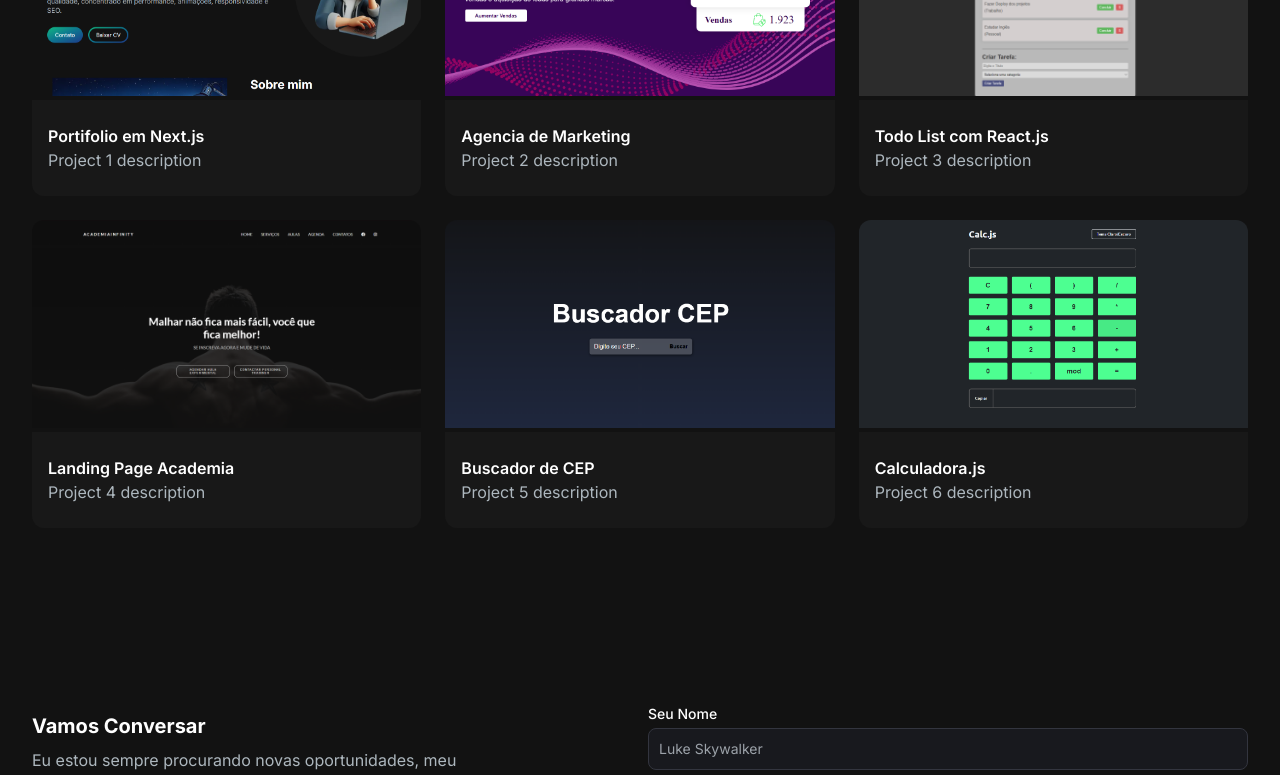
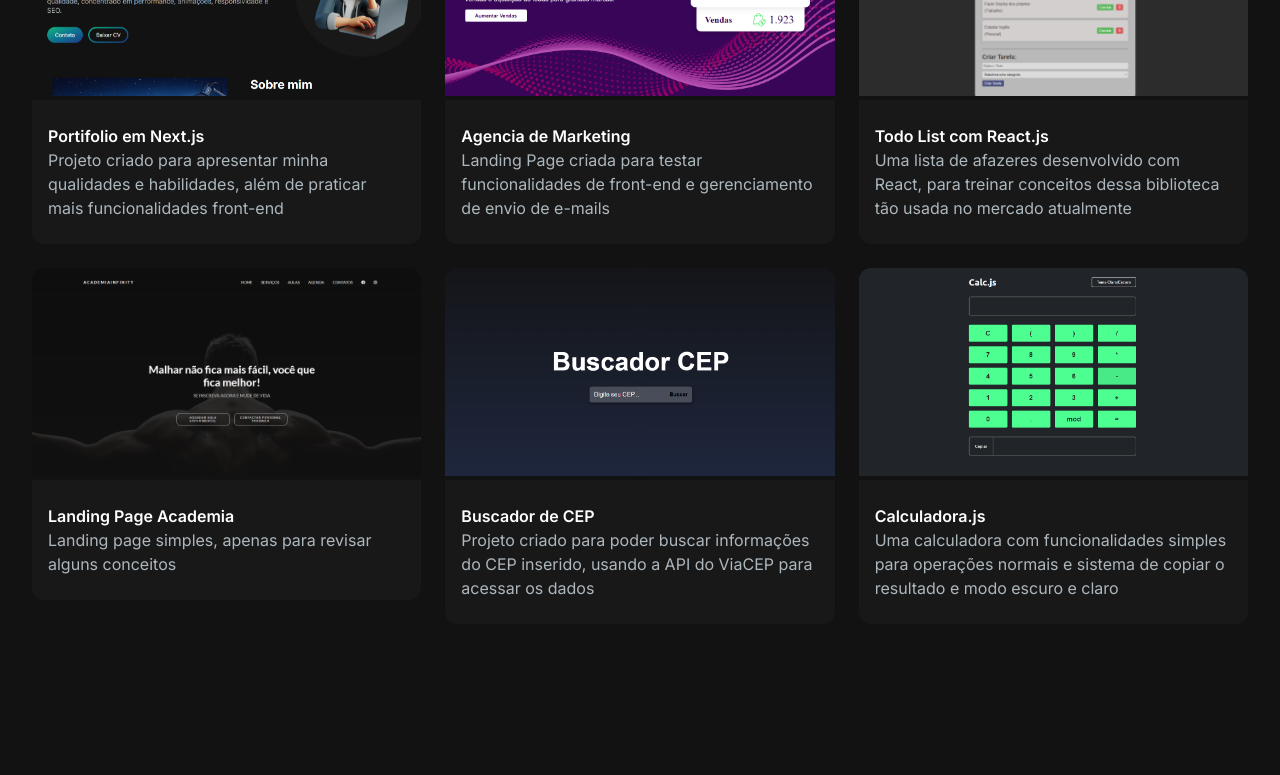
Before and after one commit to EdsonKL/Portifolio-Edson, a Next.js app: page / in a window 1280 px wide. Shown: the part 1514-2289 px from the top of the page. Built offline with nearby package versions, Linux system fonts and the light colour scheme.

Commit message:
alterações em screen tablet e href cv

```diff
--- a/src/app/components/HeroSection.jsx
+++ b/src/app/components/HeroSection.jsx
@@ -3,11 +3,23 @@
 import Image from "next/image";
 import React from "react";
 import avatar from "../../../public/avatar.png";
+import resume from "../../../public/project1.png";
+const pdf = "../../../public/resume.pdf";
 
 import { TypeAnimation } from "react-type-animation";
 import { motion } from "framer-motion";
 
 function HeroSection() {
+  const downloadFile = (url) => {
+    const fileName = url.split("/").pop();
+    const aTag = document.createElement("a");
+    aTag.ref = url;
+    aTag.setAttribute("download", fileName);
+    document.body.appendChild(aTag);
+    aTag.click();
+    aTag.remove();
+  };
+
   return (
     <section>
       <motion.div
@@ -45,9 +57,13 @@ function HeroSection() {
               Contato
             </button>
             <button className="px-1 py-1 w-full sm:w-fit rounded-full bg-gradient-to-br from-emerald-500 via-cyan-700 to-blue-900 hover:bg-slate-800 text-white mt-3">
-              <span className="block bg-[#121212] hover:bg-slate-800 rounded-full px-5 py-2">
+              <a
+                href="https://drive.google.com/file/d/1tF85vF6ncM-g6J9JAOV2K2ZQ4CL05wcr/view?usp=sharing"
+                target="_blank"
+                className="block bg-[#121212] hover:bg-slate-800 rounded-full px-5 py-2"
+              >
                 Baixar CV
-              </span>
+              </a>
             </button>
           </div>
         </div>
--- a/src/app/components/ProjectsSection.jsx
+++ b/src/app/components/ProjectsSection.jsx
@@ -5,16 +5,18 @@ const ProjectsData = [
   {
     id: 1,
     title: "Portifolio em Next.js",
-    description: "Project 1 description",
+    description:
+      "Projeto criado para apresentar minha qualidades e habilidades, além de praticar mais funcionalidades front-end",
     image: "/project1.png",
     tag: ["All", "Web"],
-    gitUrl: "",
+    gitUrl: "https://github.com/EdsonKL/PortifolioOFC",
     previewUrl: "/",
   },
   {
     id: 2,
     title: "Agencia de Marketing",
-    description: "Project 2 description",
+    description:
+      "Landing Page criada para testar funcionalidades de front-end e gerenciamento de envio de e-mails",
     image: "/project2.png",
     tag: ["All", "Web"],
     gitUrl: "https://github.com/EdsonKL/landingpageNext",
@@ -23,7 +25,8 @@ const ProjectsData = [
   {
     id: 3,
     title: "Todo List com React.js",
-    description: "Project 3 description",
+    description:
+      "Uma lista de afazeres desenvolvido com React, para treinar conceitos dessa biblioteca tão usada no mercado atualmente",
     image: "/project3.png",
     tag: ["All", "Web"],
     gitUrl: "https://github.com/EdsonKL/to-do-list-react",
@@ -32,7 +35,7 @@ const ProjectsData = [
   {
     id: 4,
     title: "Landing Page Academia",
-    description: "Project 4 description",
+    description: "Landing page simples, apenas para revisar alguns conceitos",
     image: "/project4.png",
     tag: ["All", "Web"],
     gitUrl:
@@ -42,7 +45,8 @@ const ProjectsData = [
   {
     id: 5,
     title: "Buscador de CEP",
-    description: "Project 5 description",
+    description:
+      "Projeto criado para poder buscar informações do CEP inserido, usando a API do ViaCEP para acessar os dados",
     image: "/project5.png",
     tag: ["All", "Web"],
     gitUrl: "https://github.com/EdsonKL/BuscadorDeCEP-Javascript",
@@ -51,7 +55,8 @@ const ProjectsData = [
   {
     id: 6,
     title: "Calculadora.js",
-    description: "Project 6 description",
+    description:
+      "Uma calculadora com funcionalidades simples para operações normais e sistema de copiar o resultado e modo escuro e claro",
     image: "/project6.png",
     tag: ["All", "Web"],
     gitUrl: "https://github.com/EdsonKL/Calculadora-Javascript/tree/main/src",
```
Also changed, not shown: 1 other file (tests, documents, lock files or other folders).
